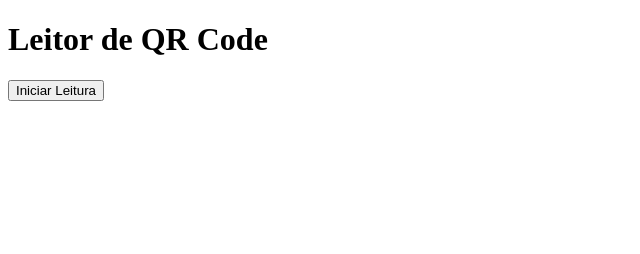
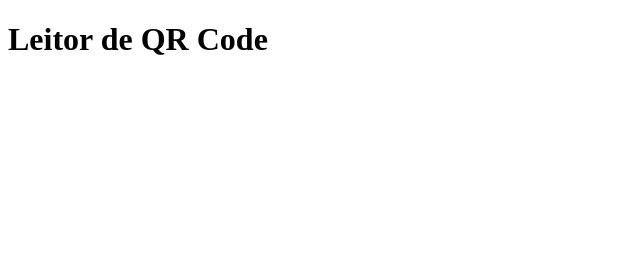
Before and after one commit to MaryaLuizaRocha/upx_qrcode, a plain HTML site: page index.html in a window 1280 px wide. Shown: the whole page, without its empty margins (0-640 px from the left). Drawn offline with Linux system fonts and the light colour scheme; files that its build step writes are made by us from their sources.

Commit message:
Update index.html

```diff
--- a/index.html
+++ b/index.html
@@ -8,7 +8,6 @@
 </head>
 <body>
   <h1>Leitor de QR Code</h1>
-  <button id="startButton">Iniciar Leitura</button>
   <div id="cameraContainer">
     <video id="camera" autoplay playsinline></video>
   </div>
```
